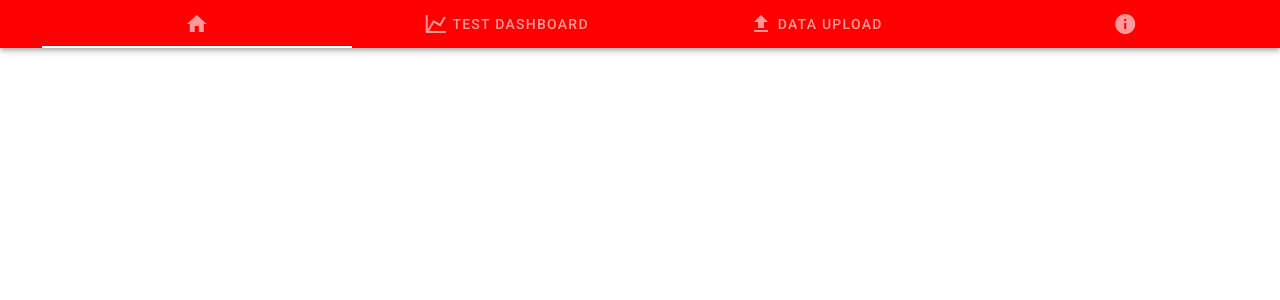
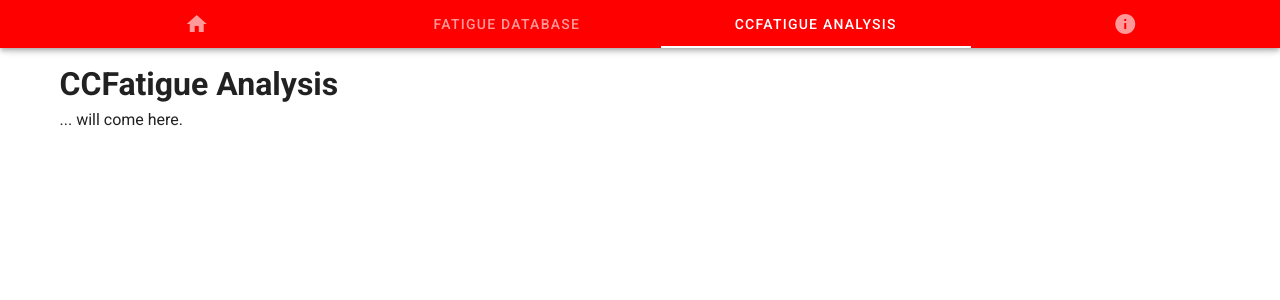
Before and after one commit to EPFL-ENAC/CCFatiguePlatform, a Vue app in the folder frontend/: page /ccfatigue-analysis in a window 1280 px wide. Shown: the top 300 px of the page. Built offline with nearby package versions, Linux system fonts and the light colour scheme.

Commit message:
[ADD](top menu)→ with nested submenus

```diff
--- a/frontend/src/App.vue
+++ b/frontend/src/App.vue
@@ -1,12 +1,71 @@
 <template>
   <v-app>
     <v-app-bar app color="primary" dense dark>
-      <v-tabs align-with-title fixed-tabs>
+      <v-tabs
+        align-with-title
+        fixed-tabs
+      >
+
         <v-tab
-          v-for="(route, i) in routerMenu" :key="i"
-          :to="route.to"
-          exact
-        ><v-icon>{{ route.icon }}</v-icon><template v-if="!route.iconOnly">&nbsp;{{ route.label}} </template></v-tab>
+          :to="{name: 'Home'}" exact
+        >
+          <v-icon>mdi-home</v-icon>
+        </v-tab>
+
+        <v-tab
+          :to="{name: 'FatigueDatabase'}"
+        >
+          <v-menu offset-y open-on-hover>
+            <template v-slot:activator="{ on }">
+              <v-btn
+                color="primary"
+                v-on="on"
+                elevation="0"
+              >
+                Fatigue database
+              </v-btn>
+            </template>
+            <v-list
+              color="primary"
+            >
+              <v-list-item>
+                <v-list-item-title>
+                  <v-btn
+                    color="primary"
+                    elevation="0"
+                    :to="{name: 'SearchDatabase'}"
+                  >
+                    Search database
+                  </v-btn>
+                </v-list-item-title>
+              </v-list-item>
+              <v-list-item>
+                <v-list-item-title>
+                  <v-btn
+                    color="primary"
+                    elevation="0"
+                    :to="{name: 'DataUpload'}"
+                  >
+                    Data upload
+                  </v-btn>
+                </v-list-item-title>
+              </v-list-item>
+            </v-list>
+          </v-menu>
+        </v-tab>
+
+
+        <v-tab
+          :to="{name: 'CCFatigueAnalysis'}" exact
+        >
+          CCFatigue analysis
+        </v-tab>
+
+        <v-tab
+          :to="{name: 'About'}" exact
+        >
+          <v-icon>mdi-information</v-icon>
+        </v-tab>
       </v-tabs>
     </v-app-bar>
 
@@ -19,17 +78,6 @@
 <script>
 export default {
   name: 'App',
-
-  data () {
-    return {
-      routerMenu: [
-        {label: 'Home', icon: 'mdi-home', to: '/home', iconOnly: true},
-        {label: 'Test dashboard', icon: 'mdi-chart-line', to: '/test-dashboard', iconOnly: false},
-        {label: 'Data upload ', icon: 'mdi-upload', to: '/data-upload', iconOnly: false},
-        {label: 'About', icon: 'mdi-information', to: '/about', iconOnly: true},
-      ]
-    }
-  },
 }
 </script>
 
--- a/frontend/src/router/index.js
+++ b/frontend/src/router/index.js
@@ -6,6 +6,7 @@ import Home from '../views/Home.vue'
 // which is lazy-loaded when the route is visited.
 const TestDashboard = () => import(/* webpackChunkName: "test-dashboard" */ '../views/TestDashboard.vue')
 const DataUpload = () => import(/* webpackChunkName: "data-upload" */ '../views/DataUpload.vue')
+const CCFatigueAnalysis = () => import(/* webpackChunkName: "ccfatigue-analysis" */ '../views/CCFatigueAnalysis.vue')
 const About = () => import(/* webpackChunkName: "about" */ '../views/About.vue')
 
 Vue.use(VueRouter)
@@ -14,27 +15,42 @@ const routes = [
   {
     path: '/',
     name: 'Root',
-    redirect: '/home'
+    redirect: {name: 'Home'},
   },
   {
     path: '/home',
     name: 'Home',
-    component: Home
+    component: Home,
   },
   {
-    path: '/test-dashboard',
-    name: 'TestDashboard',
-    component: TestDashboard
+    path: '/fatigue_database',
+    name: 'FatigueDatabase',
+    redirect: {name: 'SearchDatabase'},
   },
   {
-    path: '/data-upload',
+    path: '/fatigue_database/test-dashboard',
+    name: 'SearchDatabase',
+    redirect: {name: 'TestDashboard'},
+  },
+  {
+    path: '/fatigue_database/test-dashboard',
+    name: 'TestDashboard',
+    component: TestDashboard,
+  },
+  {
+    path: '/fatigue_database/data-upload',
     name: 'DataUpload',
-    component: DataUpload
+    component: DataUpload,
+  },
+  {
+    path: '/ccfatigue-analysis',
+    name: 'CCFatigueAnalysis',
+    component: CCFatigueAnalysis,
   },
   {
     path: '/about',
     name: 'About',
-    component: About
+    component: About,
   },
 ]
 
--- /dev/null
+++ b/frontend/src/views/CCFatigueAnalysis.vue
@@ -0,0 +1,15 @@
+<template>
+  <v-container>
+    <h1>CCFatigue Analysis</h1>
+    ... will come here.
+  </v-container>
+</template>
+
+<script>
+export default {
+  name: 'CCFatigueAnalysis',
+}
+</script>
+
+<style scoped>
+</style>
--- a/frontend/src/views/TestDashboard.vue
+++ b/frontend/src/views/TestDashboard.vue
@@ -245,16 +245,16 @@ export default {
     this.$store.dispatch('fetchExperience')
   },
   mounted() {
-    fetch('bokeh/creep.json')
+    fetch('/bokeh/creep.json')
       .then(response => response.json())
       .then(item => Bokeh.embed.embed_item(item, 'bokeh-creep'));
-    fetch('bokeh/hystarea.json')
+    fetch('/bokeh/hystarea.json')
       .then(response => response.json())
       .then(item => Bokeh.embed.embed_item(item, 'bokeh-hystarea'));
-    fetch('bokeh/stiffness.json')
+    fetch('/bokeh/stiffness.json')
       .then(response => response.json())
       .then(item => Bokeh.embed.embed_item(item, 'bokeh-stiffness'));
-    fetch('bokeh/stress_strain.json')
+    fetch('/bokeh/stress_strain.json')
       .then(response => response.json())
       .then(item => Bokeh.embed.embed_item(item, 'bokeh-stress-strain'));
   },
```
